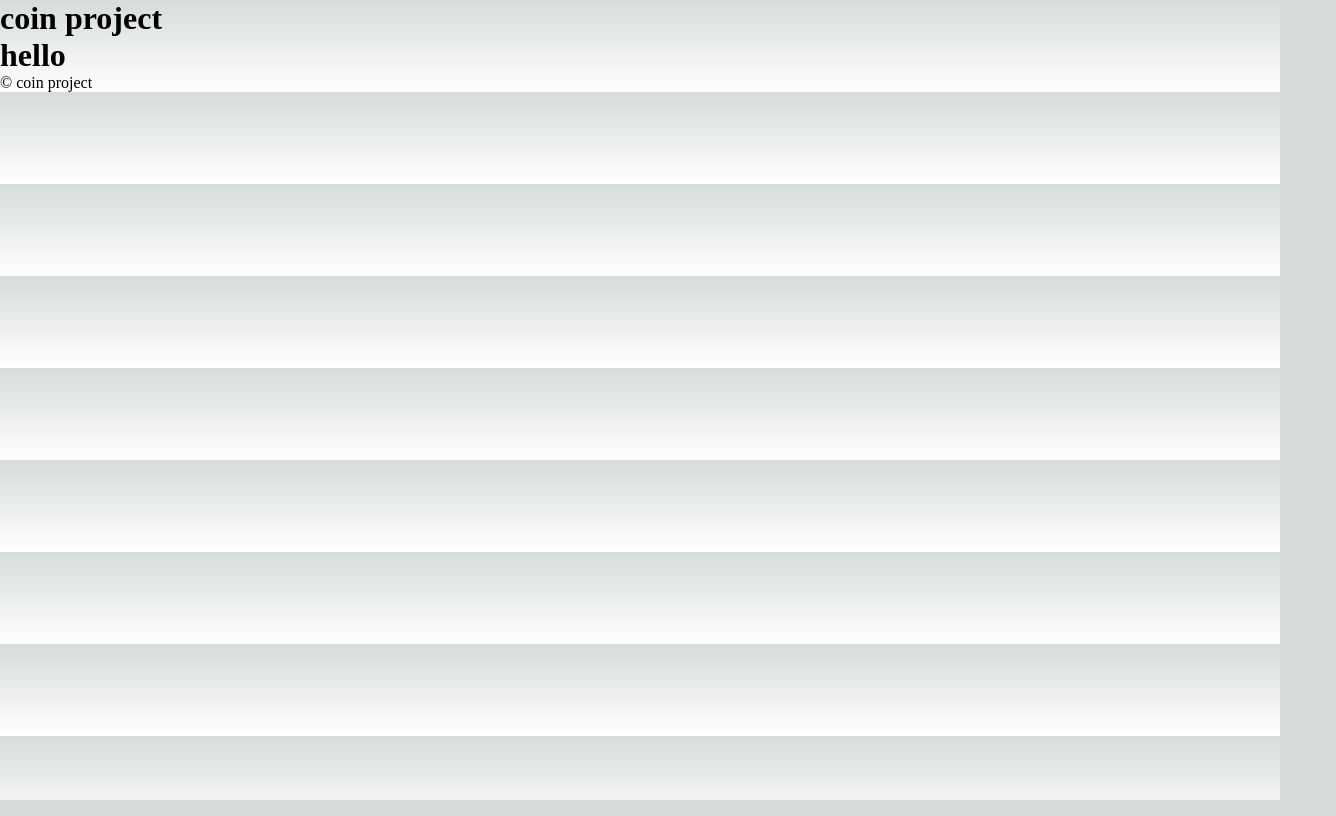
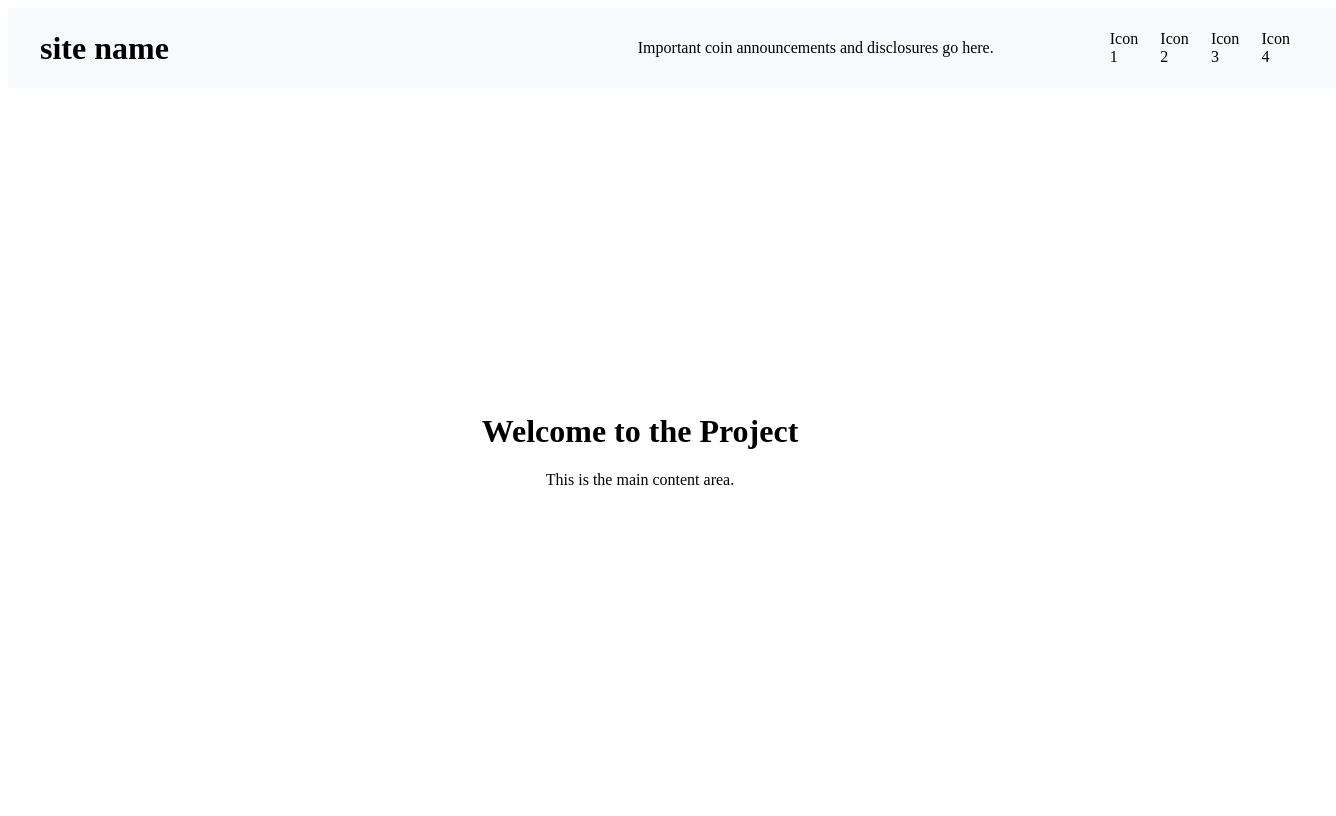
Before and after one commit to deenuit113/Tradin, a Next.js app in the folder coin/: page / in a window 1280 px wide. Shown: the whole page, 1336 px wide, since content can reach past the window. Built offline with nearby package versions, Linux system fonts and the light colour scheme.

Commit message:
Feat: add header, footer, nav

```diff
--- a/coin/package.json
+++ b/coin/package.json
@@ -9,6 +9,7 @@
     "lint": "next lint"
   },
   "dependencies": {
+    "@emotion/styled": "^11.11.5",
     "next": "14.2.4",
     "react": "^18",
     "react-dom": "^18",
--- a/coin/pages/_app.tsx
+++ b/coin/pages/_app.tsx
@@ -1,20 +1,20 @@
 import type { AppProps } from "next/app";
 import Head from "next/head";
-import '../styles/globals.css';  // Ensure you have global styles if needed
+import Header from "../src/components/commons/header";
 
 function MyApp({ Component, pageProps }: AppProps) {
     return (
         <>
             <Head>
-        <title>coin project</title>
+                <title>Crypto Spot Trend</title>
             </Head>
-      <header>
-        <h1>coin project</h1>
-      </header>
+            <Header />
             <Component {...pageProps} />
-      <footer>
-        <p>© coin project</p>
-      </footer>
+            <style jsx global>{`
+                footer {
+                    display: none;
+                }
+            `}</style>
         </>
     );
 }
--- a/coin/pages/index.tsx
+++ b/coin/pages/index.tsx
@@ -1,15 +1,24 @@
-import Head from "next/head";
-import Image from "next/image";
-import { Inter } from "next/font/google";
+import styled from "@emotion/styled";
 
-const inter = Inter({ subsets: ["latin"] });
+const Container = styled.div`
+    height: 90vh;
+    display: flex;
+    justify-content: center;
+    align-items: center;
+`;
+
+const Main = styled.main`
+    text-align: center;
+`;
 
 export default function Home() {
-  return (
-    <>
-      <h1>
-        hello
-      </h1>
-    </>
-  );
+    return (
+        <Container>
+            <Main>
+                <h1>Welcome to the Project</h1>
+                <p>This is the main content area.</p>
+                {/* Add more content as needed */}
+            </Main>
+        </Container>
+    );
 }
--- /dev/null
+++ b/coin/src/components/commons/header.styles.tsx
@@ -0,0 +1,64 @@
+import styled from "@emotion/styled";
+
+export const HeaderContainer = styled.header`
+    width: 100%;
+    display: flex;
+    justify-content: space-between;
+    align-items: center;
+    height: 10vh;
+    padding: 0 2rem;
+    background-color: #f8f9fa;
+`;
+
+export const Left = styled.div`
+    width: 15%;
+    display: flex;
+    align-items: center;
+`;
+
+export const Title = styled.h1`
+    cursor: pointer;
+    margin-right: 2rem;
+`;
+
+export const Center = styled.div`
+    width: 60%;
+    text-align: center;
+`;
+
+export const Marquee = styled.div`
+    overflow: hidden;
+    white-space: nowrap;
+
+    p {
+        display: inline-block;
+        padding-left: 100%;
+        animation: marquee 15s linear infinite;
+    }
+
+    @keyframes marquee {
+        0% {
+            transform: translate(0, 0);
+        }
+        100% {
+            transform: translate(-100%, 0);
+        }
+    }
+`;
+
+export const Right = styled.div`
+    width: 16%;
+    display: flex;
+    align-items: center;
+`;
+
+export const IconList = styled.ul`
+    display: flex;
+    list-style: none;
+    padding: 0;
+    margin: 0;
+`;
+
+export const IconListItem = styled.li`
+    margin: 0 0.5rem;
+`;
--- /dev/null
+++ b/coin/src/components/commons/header.tsx
@@ -0,0 +1,38 @@
+import NavBar from "./nav";
+import Link from "next/link";
+import { useRouter } from "next/router";
+import * as S from "./header.styles"
+
+export default function Header(): JSX.Element {
+    const router = useRouter();
+
+    const handleTitleClick = () => {
+        if (router.pathname === "/") {
+            router.reload();
+        } else {
+            router.push("/");
+        }
+    };
+
+    return (
+        <S.HeaderContainer>
+            <S.Left>
+                <S.Title onClick={handleTitleClick}>site name</S.Title>
+                <NavBar />
+            </S.Left>
+            <S.Center>
+                <S.Marquee>
+                    <p>Important coin announcements and disclosures go here.</p>
+                </S.Marquee>
+            </S.Center>
+            <S.Right>
+                <S.IconList>
+                    <S.IconListItem>Icon 1</S.IconListItem>
+                    <S.IconListItem>Icon 2</S.IconListItem>
+                    <S.IconListItem>Icon 3</S.IconListItem>
+                    <S.IconListItem>Icon 4</S.IconListItem>
+                </S.IconList>
+            </S.Right>
+        </S.HeaderContainer>
+    );
+}
--- /dev/null
+++ b/coin/src/components/commons/nav.styles.tsx
@@ -0,0 +1,5 @@
+import styled from "@emotion/styled";
+
+export const Nav = styled.nav`
+    /* Add your nav styles here */
+`;
--- /dev/null
+++ b/coin/src/components/commons/nav.tsx
@@ -0,0 +1,9 @@
+import * as S from "./nav.styles"
+
+export default function NavBar(): JSX.Element {
+    return (
+        <S.Nav>
+            {/* Add navigation links here */}
+        </S.Nav>
+    );
+}
--- a/coin/styles/globals.css
+++ /dev/null
@@ -1,107 +0,0 @@
-:root {
-  --max-width: 1100px;
-  --border-radius: 12px;
-  --font-mono: ui-monospace, Menlo, Monaco, "Cascadia Mono", "Segoe UI Mono",
-    "Roboto Mono", "Oxygen Mono", "Ubuntu Monospace", "Source Code Pro",
-    "Fira Mono", "Droid Sans Mono", "Courier New", monospace;
-
-  --foreground-rgb: 0, 0, 0;
-  --background-start-rgb: 214, 219, 220;
-  --background-end-rgb: 255, 255, 255;
-
-  --primary-glow: conic-gradient(
-    from 180deg at 50% 50%,
-    #16abff33 0deg,
-    #0885ff33 55deg,
-    #54d6ff33 120deg,
-    #0071ff33 160deg,
-    transparent 360deg
-  );
-  --secondary-glow: radial-gradient(
-    rgba(255, 255, 255, 1),
-    rgba(255, 255, 255, 0)
-  );
-
-  --tile-start-rgb: 239, 245, 249;
-  --tile-end-rgb: 228, 232, 233;
-  --tile-border: conic-gradient(
-    #00000080,
-    #00000040,
-    #00000030,
-    #00000020,
-    #00000010,
-    #00000010,
-    #00000080
-  );
-
-  --callout-rgb: 238, 240, 241;
-  --callout-border-rgb: 172, 175, 176;
-  --card-rgb: 180, 185, 188;
-  --card-border-rgb: 131, 134, 135;
-}
-
-@media (prefers-color-scheme: dark) {
-  :root {
-    --foreground-rgb: 255, 255, 255;
-    --background-start-rgb: 0, 0, 0;
-    --background-end-rgb: 0, 0, 0;
-
-    --primary-glow: radial-gradient(rgba(1, 65, 255, 0.4), rgba(1, 65, 255, 0));
-    --secondary-glow: linear-gradient(
-      to bottom right,
-      rgba(1, 65, 255, 0),
-      rgba(1, 65, 255, 0),
-      rgba(1, 65, 255, 0.3)
-    );
-
-    --tile-start-rgb: 2, 13, 46;
-    --tile-end-rgb: 2, 5, 19;
-    --tile-border: conic-gradient(
-      #ffffff80,
-      #ffffff40,
-      #ffffff30,
-      #ffffff20,
-      #ffffff10,
-      #ffffff10,
-      #ffffff80
-    );
-
-    --callout-rgb: 20, 20, 20;
-    --callout-border-rgb: 108, 108, 108;
-    --card-rgb: 100, 100, 100;
-    --card-border-rgb: 200, 200, 200;
-  }
-}
-
-* {
-  box-sizing: border-box;
-  padding: 0;
-  margin: 0;
-}
-
-html,
-body {
-  max-width: 100vw;
-  overflow-x: hidden;
-}
-
-body {
-  color: rgb(var(--foreground-rgb));
-  background: linear-gradient(
-      to bottom,
-      transparent,
-      rgb(var(--background-end-rgb))
-    )
-    rgb(var(--background-start-rgb));
-}
-
-a {
-  color: inherit;
-  text-decoration: none;
-}
-
-@media (prefers-color-scheme: dark) {
-  html {
-    color-scheme: dark;
-  }
-}
```
Also changed, not shown: coin/src/components/commons/footer.tsx (added, +7 -0 lines), coin/styles/Home.module.css (deleted, +0 -229 lines), 1 other file (tests, documents, lock files or other folders). Lines whose indentation alone changed are shown as unchanged.
